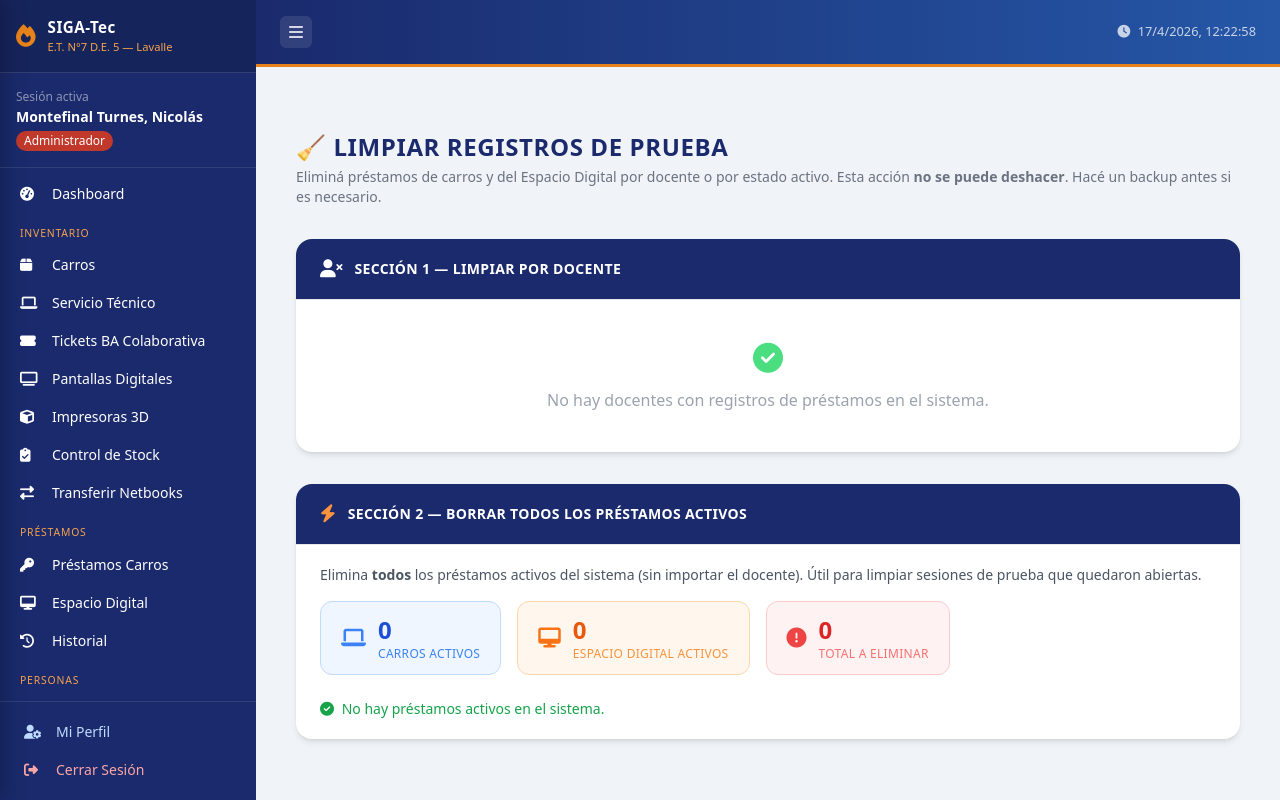
After one commit to N9M8T19/SIGAtec, a Flask app: page /mantenimiento/limpiar-pruebas in a window 1280 px wide. The commit adds this page. Run offline with Flask 3, Linux system fonts and the light colour scheme; a user stored in the database is signed in; some libraries are stand-ins or nearby versions.

Commit message:
feat: módulo Limpiar Pruebas — borrado de registros de prueba por docente y por activos

```diff
--- a/app.py
+++ b/app.py
@@ -89,6 +89,7 @@ def create_app():
     from routes.etiquetas      import etiquetas_bp
     from routes.impresoras3d   import impresoras3d_bp
     from routes.sesiones       import sesiones_bp
+    from routes.mantenimiento  import mantenimiento_bp
 
     app.register_blueprint(auth_bp)
     app.register_blueprint(carros_bp)
@@ -109,6 +110,7 @@ def create_app():
     app.register_blueprint(etiquetas_bp)
     app.register_blueprint(impresoras3d_bp)
     app.register_blueprint(sesiones_bp)
+    app.register_blueprint(mantenimiento_bp)
 
     with app.app_context():
         import models_extra.horarios_notificaciones  # noqa
--- /dev/null
+++ b/routes/mantenimiento.py
@@ -0,0 +1,128 @@
+from flask import Blueprint, render_template, request, redirect, url_for, flash
+from flask_login import login_required, current_user
+from models import db, Docente, PrestamoCarro, PrestamoNetbook, PrestamoNetbookItem
+from functools import wraps
+
+mantenimiento_bp = Blueprint('mantenimiento', __name__, url_prefix='/mantenimiento')
+
+
+def solo_admin_directivo(f):
+    @wraps(f)
+    def decorated(*args, **kwargs):
+        if current_user.rol not in ('Administrador', 'Directivo'):
+            flash('No tenés permisos para acceder a esta sección.', 'danger')
+            return redirect(url_for('main.index'))
+        return f(*args, **kwargs)
+    return decorated
+
+
+@mantenimiento_bp.route('/limpiar-pruebas')
+@login_required
+@solo_admin_directivo
+def limpiar_pruebas():
+    # ── Resumen por docente ──────────────────────────────────────────────────
+    docentes_con_registros = (
+        db.session.query(Docente)
+        .filter(
+            db.or_(
+                Docente.id.in_(
+                    db.session.query(PrestamoCarro.docente_id).distinct()
+                ),
+                Docente.id.in_(
+                    db.session.query(PrestamoNetbook.docente_id).distinct()
+                ),
+            )
+        )
+        .order_by(Docente.apellido, Docente.nombre)
+        .all()
+    )
+
+    resumen = []
+    for d in docentes_con_registros:
+        cant_carros_total  = PrestamoCarro.query.filter_by(docente_id=d.id).count()
+        cant_carros_activo = PrestamoCarro.query.filter_by(docente_id=d.id, estado='activo').count()
+        cant_ed_total      = PrestamoNetbook.query.filter_by(docente_id=d.id).count()
+        cant_ed_activo     = PrestamoNetbook.query.filter_by(docente_id=d.id, estado='activo').count()
+        resumen.append({
+            'docente':           d,
+            'carros_total':      cant_carros_total,
+            'carros_activos':    cant_carros_activo,
+            'ed_total':          cant_ed_total,
+            'ed_activos':        cant_ed_activo,
+            'total':             cant_carros_total + cant_ed_total,
+            'total_activos':     cant_carros_activo + cant_ed_activo,
+        })
+
+    # ── Totales globales de activos (sección 2) ──────────────────────────────
+    activos_carros = PrestamoCarro.query.filter_by(estado='activo').count()
+    activos_ed     = PrestamoNetbook.query.filter_by(estado='activo').count()
+
+    return render_template(
+        'mantenimiento/limpiar_pruebas.html',
+        resumen=resumen,
+        activos_carros=activos_carros,
+        activos_ed=activos_ed,
+    )
+
+
+@mantenimiento_bp.route('/limpiar-pruebas/ejecutar', methods=['POST'])
+@login_required
+@solo_admin_directivo
+def ejecutar_limpieza():
+    confirmacion = request.form.get('confirmacion', '').strip()
+    if confirmacion != 'CONFIRMAR':
+        flash('Escribí CONFIRMAR para ejecutar la limpieza.', 'warning')
+        return redirect(url_for('mantenimiento.limpiar_pruebas'))
+
+    modo        = request.form.get('modo', 'docente')   # 'docente' | 'activos'
+    solo_activos = request.form.get('solo_activos') == '1'
+    docente_ids  = request.form.getlist('docente_ids')
+
+    total_carros = 0
+    total_ed     = 0
+
+    # ── Modo: por docente ────────────────────────────────────────────────────
+    if modo == 'docente':
+        if not docente_ids:
+            flash('No seleccionaste ningún docente.', 'warning')
+            return redirect(url_for('mantenimiento.limpiar_pruebas'))
+
+        for did in docente_ids:
+            # Espacio Digital
+            q_ed = PrestamoNetbook.query.filter_by(docente_id=did)
+            if solo_activos:
+                q_ed = q_ed.filter_by(estado='activo')
+            for p in q_ed.all():
+                PrestamoNetbookItem.query.filter_by(prestamo_id=p.id).delete()
+            total_ed += q_ed.delete(synchronize_session=False)
+
+            # Carros
+            q_carros = PrestamoCarro.query.filter_by(docente_id=did)
+            if solo_activos:
+                q_carros = q_carros.filter_by(estado='activo')
+            total_carros += q_carros.delete(synchronize_session=False)
+
+    # ── Modo: todos los activos ──────────────────────────────────────────────
+    elif modo == 'activos':
+        # Espacio Digital activos
+        prestamos_ed_activos = PrestamoNetbook.query.filter_by(estado='activo').all()
+        for p in prestamos_ed_activos:
+            PrestamoNetbookItem.query.filter_by(prestamo_id=p.id).delete()
+        total_ed = PrestamoNetbook.query.filter_by(estado='activo').delete(
+            synchronize_session=False
+        )
+        # Carros activos
+        total_carros = PrestamoCarro.query.filter_by(estado='activo').delete(
+            synchronize_session=False
+        )
+
+    db.session.commit()
+
+    tipo_txt = 'activos' if (solo_activos or modo == 'activos') else 'en total'
+    flash(
+        f'Limpieza completada ({tipo_txt}): '
+        f'{total_carros} préstamo(s) de carros y '
+        f'{total_ed} préstamo(s) del Espacio Digital eliminados.',
+        'success',
+    )
+    return redirect(url_for('mantenimiento.limpiar_pruebas'))
--- a/templates/base.html
+++ b/templates/base.html
@@ -289,6 +289,11 @@
                       {% if 'sesiones' in request.endpoint %}active{% endif %}">
                 <i class="fas fa-user-clock w-5"></i> Sesiones
             </a>
+            <a href="{{ url_for('mantenimiento.limpiar_pruebas') }}"
+               class="sidebar-link flex items-center gap-3 px-3 py-2 rounded-lg text-sm
+                      {% if 'mantenimiento' in request.endpoint %}active{% endif %}">
+                <i class="fas fa-broom w-5"></i> Limpiar Pruebas
+            </a>
             {% endif %}
         </nav>
 
@@ -407,6 +412,7 @@
         <a href="{{ url_for('notificaciones.index') }}" class="sidebar-link flex items-center gap-3 px-3 py-2 rounded-lg text-sm {% if 'notificaciones' in request.endpoint %}active{% endif %}"><i class="fas fa-bell w-5"></i> Notificaciones</a>
         <a href="{{ url_for('notificaciones.backup_index') }}" class="sidebar-link flex items-center gap-3 px-3 py-2 rounded-lg text-sm {% if request.endpoint == 'notificaciones.backup_index' %}active{% endif %}"><i class="fas fa-database w-5"></i> Backups</a>
         <a href="{{ url_for('sesiones.index') }}" class="sidebar-link flex items-center gap-3 px-3 py-2 rounded-lg text-sm {% if 'sesiones' in request.endpoint %}active{% endif %}"><i class="fas fa-user-clock w-5"></i> Sesiones</a>
+        <a href="{{ url_for('mantenimiento.limpiar_pruebas') }}" class="sidebar-link flex items-center gap-3 px-3 py-2 rounded-lg text-sm {% if 'mantenimiento' in request.endpoint %}active{% endif %}"><i class="fas fa-broom w-5"></i> Limpiar Pruebas</a>
         {% endif %}
     </nav>
     <div class="p-3 border-t border-white/10 space-y-0.5">
--- /dev/null
+++ b/templates/mantenimiento/limpiar_pruebas.html
@@ -0,0 +1,288 @@
+{% extends 'base.html' %}
+{% block title %}Limpiar Registros de Prueba{% endblock %}
+
+{% block content %}
+<div class="max-w-5xl mx-auto py-8 px-4">
+
+  {# ── Encabezado ─────────────────────────────────────────────────────────── #}
+  <div class="mb-8">
+    <h1 class="text-2xl font-bold uppercase tracking-wide mb-1"
+        style="color: var(--azul-oscuro)">
+      🧹 Limpiar Registros de Prueba
+    </h1>
+    <p class="text-sm text-gray-500">
+      Eliminá préstamos de carros y del Espacio Digital por docente o por estado activo.
+      Esta acción <strong>no se puede deshacer</strong>. Hacé un backup antes si es necesario.
+    </p>
+  </div>
+
+  {# ── Mensajes flash ──────────────────────────────────────────────────────── #}
+  {% with messages = get_flashed_messages(with_categories=true) %}
+    {% for cat, msg in messages %}
+      <div class="mb-5 px-4 py-3 rounded-lg text-sm font-medium
+        {% if cat == 'success' %}bg-green-100 text-green-800 border border-green-300
+        {% elif cat == 'danger'  %}bg-red-100   text-red-800   border border-red-300
+        {% else %}bg-yellow-100 text-yellow-800 border border-yellow-300{% endif %}">
+        {{ msg }}
+      </div>
+    {% endfor %}
+  {% endwith %}
+
+  {# ══════════════════════════════════════════════════════════════════════════
+     SECCIÓN 1 — Por docente
+  ══════════════════════════════════════════════════════════════════════════ #}
+  <div class="bg-white rounded-2xl shadow-md overflow-hidden mb-8">
+
+    <div class="px-6 py-4 border-b flex items-center gap-3"
+         style="background-color: var(--azul-oscuro)">
+      <i class="fas fa-user-times text-white text-lg"></i>
+      <h2 class="text-white font-bold uppercase tracking-wide text-sm">
+        Sección 1 — Limpiar por docente
+      </h2>
+    </div>
+
+    {% if resumen %}
+    <form method="POST" action="{{ url_for('mantenimiento.ejecutar_limpieza') }}"
+          id="form-docente" onsubmit="return validarFormulario('form-docente', 'conf-docente')">
+      <input type="hidden" name="modo" value="docente">
+
+      {# Filtro solo activos #}
+      <div class="px-6 py-4 bg-gray-50 border-b flex items-center gap-3">
+        <label class="flex items-center gap-2 text-sm text-gray-700 cursor-pointer select-none">
+          <input type="checkbox" name="solo_activos" value="1" id="solo-activos-docente"
+                 class="rounded border-gray-300 text-orange-500 focus:ring-orange-400"
+                 onchange="actualizarContadores()">
+          Eliminar solo los préstamos <strong>activos</strong> (sin devolución registrada)
+        </label>
+        <span class="text-xs text-gray-400 ml-2">
+          — Dejá sin marcar para eliminar <em>todo</em> el historial del docente
+        </span>
+      </div>
+
+      {# Tabla #}
+      <div class="overflow-x-auto">
+        <table class="w-full text-sm">
+          <thead style="background-color: #f1f5f9">
+            <tr class="text-gray-600 text-left border-b">
+              <th class="px-4 py-3 w-10">
+                <input type="checkbox" id="sel-todos"
+                       class="rounded border-gray-300"
+                       title="Seleccionar todos"
+                       onchange="toggleTodos(this)">
+              </th>
+              <th class="px-4 py-3">Docente</th>
+              <th class="px-4 py-3 text-center">
+                Carros<br>
+                <span class="font-normal text-xs text-gray-400">total / activos</span>
+              </th>
+              <th class="px-4 py-3 text-center">
+                Espacio Digital<br>
+                <span class="font-normal text-xs text-gray-400">total / activos</span>
+              </th>
+              <th class="px-4 py-3 text-center" id="col-total-header">
+                Total a eliminar
+              </th>
+            </tr>
+          </thead>
+          <tbody id="tabla-docentes">
+            {% for item in resumen %}
+            <tr class="border-b hover:bg-blue-50 transition"
+                data-total="{{ item.total }}"
+                data-activos="{{ item.total_activos }}"
+                data-carros-total="{{ item.carros_total }}"
+                data-carros-activos="{{ item.carros_activos }}"
+                data-ed-total="{{ item.ed_total }}"
+                data-ed-activos="{{ item.ed_activos }}">
+              <td class="px-4 py-3">
+                <input type="checkbox" name="docente_ids" value="{{ item.docente.id }}"
+                       class="checkbox-docente rounded border-gray-300">
+              </td>
+              <td class="px-4 py-3">
+                <span class="font-semibold text-gray-800">
+                  {{ item.docente.apellido }}, {{ item.docente.nombre }}
+                </span>
+                {% if item.docente.turno %}
+                  <span class="ml-2 text-xs px-2 py-0.5 rounded-full
+                    {% if item.docente.turno == 'Mañana' %}bg-yellow-100 text-yellow-700
+                    {% else %}bg-indigo-100 text-indigo-700{% endif %}">
+                    {{ item.docente.turno }}
+                  </span>
+                {% endif %}
+              </td>
+              <td class="px-4 py-3 text-center text-gray-600">
+                <span class="carros-val">{{ item.carros_total }}</span>
+                <span class="text-gray-300 mx-1">/</span>
+                <span class="text-orange-500 font-medium">{{ item.carros_activos }}</span>
+              </td>
+              <td class="px-4 py-3 text-center text-gray-600">
+                <span class="ed-val">{{ item.ed_total }}</span>
+                <span class="text-gray-300 mx-1">/</span>
+                <span class="text-orange-500 font-medium">{{ item.ed_activos }}</span>
+              </td>
+              <td class="px-4 py-3 text-center">
+                <span class="total-val font-bold text-red-600">{{ item.total }}</span>
+              </td>
+            </tr>
+            {% endfor %}
+          </tbody>
+        </table>
+      </div>
+
+      {# Confirmación #}
+      <div class="px-6 py-5 bg-red-50 border-t border-red-100">
+        <p class="text-sm text-red-700 mb-3">
+          ⚠️ Para confirmar escribí <strong class="font-mono">CONFIRMAR</strong>:
+        </p>
+        <div class="flex flex-wrap items-center gap-3">
+          <input type="text" name="confirmacion" id="conf-docente"
+                 placeholder="CONFIRMAR" autocomplete="off"
+                 class="border border-red-300 rounded-lg px-3 py-2 text-sm w-48
+                        focus:outline-none focus:ring-2 focus:ring-red-400 bg-white">
+          <button type="submit"
+                  class="px-5 py-2 rounded-lg text-white text-sm font-semibold
+                         transition hover:opacity-90 active:scale-95"
+                  style="background-color: #dc2626">
+            <i class="fas fa-trash-alt mr-1"></i> Eliminar seleccionados
+          </button>
+          <span class="text-xs text-gray-400" id="seleccionados-label">
+            0 docentes seleccionados
+          </span>
+        </div>
+      </div>
+    </form>
+
+    {% else %}
+    <div class="px-6 py-10 text-center text-gray-400">
+      <i class="fas fa-check-circle text-green-400 text-3xl mb-3 block"></i>
+      No hay docentes con registros de préstamos en el sistema.
+    </div>
+    {% endif %}
+  </div>
+
+  {# ══════════════════════════════════════════════════════════════════════════
+     SECCIÓN 2 — Borrar todos los activos
+  ══════════════════════════════════════════════════════════════════════════ #}
+  <div class="bg-white rounded-2xl shadow-md overflow-hidden mb-8">
+
+    <div class="px-6 py-4 border-b flex items-center gap-3"
+         style="background-color: var(--azul-oscuro)">
+      <i class="fas fa-bolt text-orange-400 text-lg"></i>
+      <h2 class="text-white font-bold uppercase tracking-wide text-sm">
+        Sección 2 — Borrar todos los préstamos activos
+      </h2>
+    </div>
+
+    <div class="px-6 py-5">
+      <p class="text-sm text-gray-600 mb-4">
+        Elimina <strong>todos</strong> los préstamos activos del sistema (sin importar el docente).
+        Útil para limpiar sesiones de prueba que quedaron abiertas.
+      </p>
+
+      {# Resumen de activos #}
+      <div class="flex flex-wrap gap-4 mb-6">
+        <div class="flex items-center gap-3 bg-blue-50 border border-blue-200
+                    rounded-xl px-5 py-3 min-w-[180px]">
+          <i class="fas fa-laptop text-blue-500 text-xl"></i>
+          <div>
+            <div class="text-2xl font-bold text-blue-700">{{ activos_carros }}</div>
+            <div class="text-xs text-blue-500 uppercase tracking-wide">Carros activos</div>
+          </div>
+        </div>
+        <div class="flex items-center gap-3 bg-orange-50 border border-orange-200
+                    rounded-xl px-5 py-3 min-w-[180px]">
+          <i class="fas fa-desktop text-orange-500 text-xl"></i>
+          <div>
+            <div class="text-2xl font-bold text-orange-600">{{ activos_ed }}</div>
+            <div class="text-xs text-orange-400 uppercase tracking-wide">Espacio Digital activos</div>
+          </div>
+        </div>
+        <div class="flex items-center gap-3 bg-red-50 border border-red-200
+                    rounded-xl px-5 py-3 min-w-[180px]">
+          <i class="fas fa-exclamation-circle text-red-500 text-xl"></i>
+          <div>
+            <div class="text-2xl font-bold text-red-600">{{ activos_carros + activos_ed }}</div>
+            <div class="text-xs text-red-400 uppercase tracking-wide">Total a eliminar</div>
+          </div>
+        </div>
+      </div>
+
+      {% if activos_carros + activos_ed > 0 %}
+      <form method="POST" action="{{ url_for('mantenimiento.ejecutar_limpieza') }}"
+            id="form-activos" onsubmit="return validarFormulario('form-activos', 'conf-activos')">
+        <input type="hidden" name="modo" value="activos">
+
+        <div class="bg-red-50 border border-red-100 rounded-xl p-4">
+          <p class="text-sm text-red-700 mb-3">
+            ⚠️ Para confirmar escribí <strong class="font-mono">CONFIRMAR</strong>:
+          </p>
+          <div class="flex flex-wrap items-center gap-3">
+            <input type="text" name="confirmacion" id="conf-activos"
+                   placeholder="CONFIRMAR" autocomplete="off"
+                   class="border border-red-300 rounded-lg px-3 py-2 text-sm w-48
+                          focus:outline-none focus:ring-2 focus:ring-red-400 bg-white">
+            <button type="submit"
+                    class="px-5 py-2 rounded-lg text-white text-sm font-semibold
+                           transition hover:opacity-90 active:scale-95"
+                    style="background-color: #dc2626">
+              <i class="fas fa-fire mr-1"></i> Eliminar todos los activos
+            </button>
+          </div>
+        </div>
+      </form>
+      {% else %}
+      <div class="text-sm text-green-600 font-medium">
+        <i class="fas fa-check-circle mr-1"></i> No hay préstamos activos en el sistema.
+      </div>
+      {% endif %}
+    </div>
+  </div>
+
+</div>
+
+<script>
+// ── Toggle "seleccionar todos" ────────────────────────────────────────────
+function toggleTodos(master) {
+  document.querySelectorAll('.checkbox-docente')
+    .forEach(cb => cb.checked = master.checked);
+  actualizarContadores();
+}
+
+// Escuchar cambios individuales para actualizar el label
+document.querySelectorAll('.checkbox-docente').forEach(cb => {
+  cb.addEventListener('change', actualizarContadores);
+});
+
+// ── Actualizar columna "Total a eliminar" según solo_activos ─────────────
+function actualizarContadores() {
+  const soloActivos = document.getElementById('solo-activos-docente')?.checked;
+  document.querySelectorAll('#tabla-docentes tr').forEach(tr => {
+    const total   = tr.dataset.total;
+    const activos = tr.dataset.activos;
+    const span    = tr.querySelector('.total-val');
+    if (span) span.textContent = soloActivos ? activos : total;
+  });
+
+  // Label cantidad seleccionados
+  const n = document.querySelectorAll('.checkbox-docente:checked').length;
+  const lbl = document.getElementById('seleccionados-label');
+  if (lbl) lbl.textContent = `${n} docente${n !== 1 ? 's' : ''} seleccionado${n !== 1 ? 's' : ''}`;
+}
+
+// ── Validación antes de submit ────────────────────────────────────────────
+function validarFormulario(formId, confId) {
+  if (formId === 'form-docente') {
+    const checks = document.querySelectorAll('.checkbox-docente:checked');
+    if (checks.length === 0) {
+      alert('Seleccioná al menos un docente.');
+      return false;
+    }
+  }
+  const conf = document.getElementById(confId)?.value.trim();
+  if (conf !== 'CONFIRMAR') {
+    alert('Escribí CONFIRMAR para continuar.');
+    return false;
+  }
+  return true;
+}
+</script>
+{% endblock %}
```
